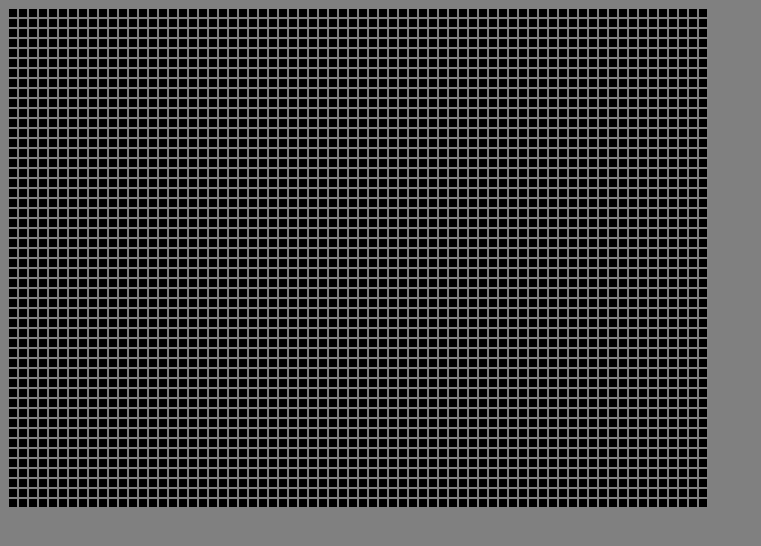
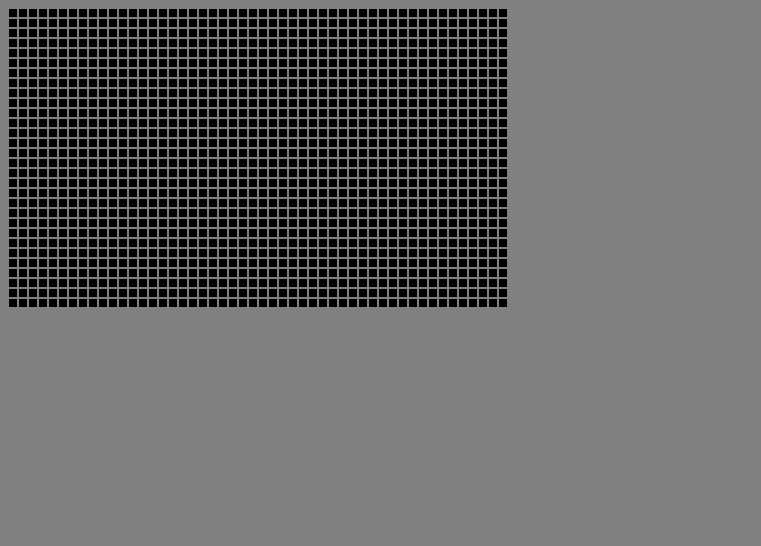
Before and after one commit to felromo/FCC-GameOfLife-Zipline, a React app: page / in a window 1280 px wide. Shown: the top 546 px of the page, without its empty margins (0-761 px from the left). Built offline with nearby package versions, Linux system fonts and the light colour scheme; the HTML template or start-up script is replaced by a standard one.

Commit message:
modifies rows and cols by props.size

```diff
--- a/src/App.js
+++ b/src/App.js
@@ -10,7 +10,7 @@ export default class App extends React.Component {
   render() {
     return (
       <div>
-        <Board />
+        <Board size="small"/>
       </div>
     );
   }
--- a/src/Board.js
+++ b/src/Board.js
@@ -10,7 +10,23 @@ export default class Board extends React.Component {
     };
   }
 
-  populateBoardWithCells(row, col) {
+  populateBoardWithCells(size) {
+    let row = 0;
+    let col = 0;
+    switch (size) {
+      case 'small':
+      row = 50;
+      col = 30;
+      break;
+      case 'medium':
+      row = 70;
+      col = 50;
+      break;
+      case 'large':
+      row = 100;
+      col = 80;
+      break;
+    }
     // across
     const across = col;
     // down
@@ -27,9 +43,9 @@ export default class Board extends React.Component {
   }
 
   render() {
-    const board = this.populateBoardWithCells(50, 70);
+    const board = this.populateBoardWithCells(this.props.size);
     return (
-      <div className="board board-md">
+      <div className="board board-sm">
         {
           board
         }
```
